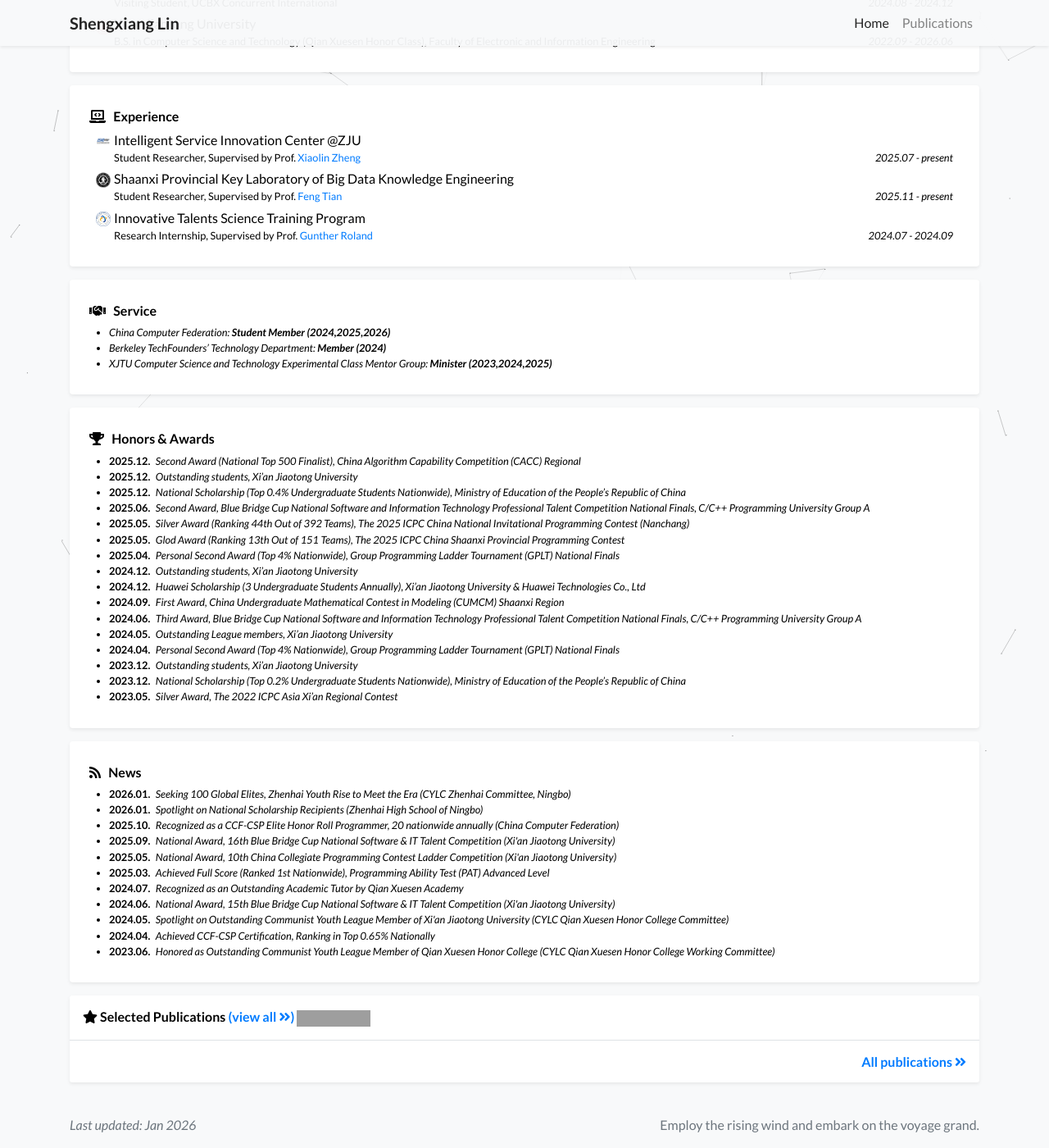
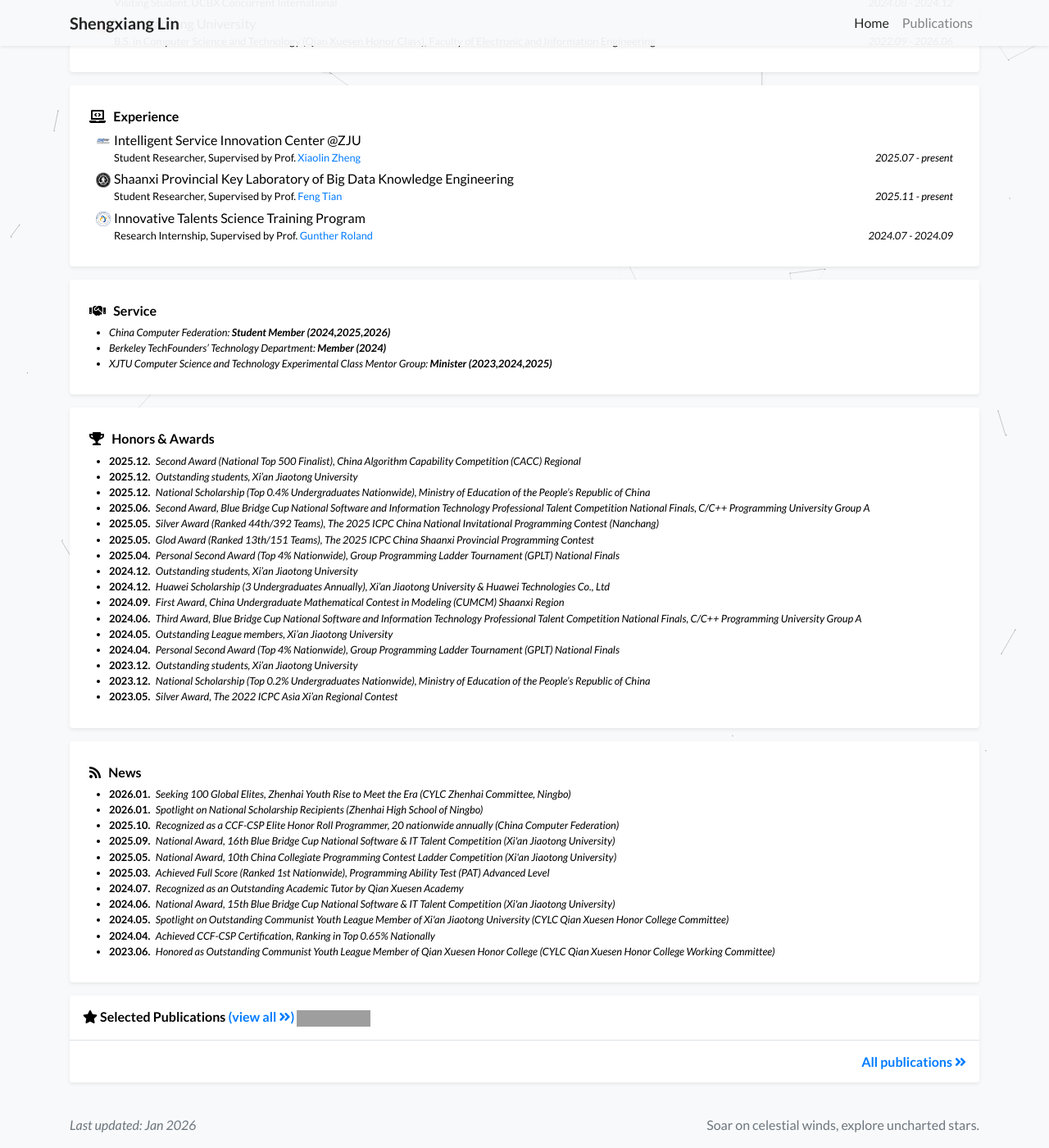
Before and after one commit to Shengxiang-Lin/Shengxiang-Lin.github.io, a Jekyll site: the page built from index.html, in a window 1280 px wide and 1400 px high, scrolled down 744 px. Shown: the whole window at 82% size. Built offline with Jekyll 4.4.1, drawn with Linux system fonts in a browser that asks for light colours; a style sheet for code colours, icons or effects is not loaded; grey boxes are pictures that could not be loaded.

Commit message:
Update profile.yml

```diff
--- a/_data/profile.yml
+++ b/_data/profile.yml
@@ -81,15 +81,15 @@ awards:
   url: "https://Shengxiang-Lin.github.io/assets/cv/cacc-second-award.pdf"
 - name: Outstanding students, Xi’an Jiaotong University
   date: 2025.12
-- name: National Scholarship (Top 0.4% Undergraduate Students Nationwide), Ministry of Education of the People’s Republic of China
+- name: National Scholarship (Top 0.4% Undergraduates Nationwide), Ministry of Education of the People’s Republic of China
   date: 2025.12
 - name: Second Award, Blue Bridge Cup National Software and Information Technology Professional Talent Competition National Finals, C/C++ Programming University Group A
   date: 2025.06
   url: "https://Shengxiang-Lin.github.io/assets/cv/Second%20Award%2C%20Blue%20Bridge%20Cup%20National%20Finals%20C%2B%2B%20Programming%20University%20Group%20A.pdf"
-- name: Silver Award (Ranking 44th Out of 392 Teams), The 2025 ICPC China National Invitational Programming Contest (Nanchang)
+- name: Silver Award (Ranked 44th/392 Teams), The 2025 ICPC China National Invitational Programming Contest (Nanchang)
   date: 2025.05
   url: "https://Shengxiang-Lin.github.io/assets/cv/Silver%20Award%2C%20The%202025%20ICPC%20China%20Nanchang%20National%20Invitational%20Programming%20Contest.pdf"
-- name: Glod Award (Ranking 13th Out of 151 Teams), The 2025 ICPC China Shaanxi Provincial Programming Contest
+- name: Glod Award (Ranked 13th/151 Teams), The 2025 ICPC China Shaanxi Provincial Programming Contest
   date: 2025.05
   url: "https://Shengxiang-Lin.github.io/assets/cv/Glod%20Award%2CThe%202025-2026%20ICPC%20China%20Shaanxi%20Provincial%20Programming%20Contest.pdf"
 - name: Personal Second Award (Top 4% Nationwide), Group Programming Ladder Tournament (GPLT) National Finals
@@ -98,7 +98,7 @@ awards:
 - name: Outstanding students, Xi’an Jiaotong University
   date: 2024.12
   url: "https://Shengxiang-Lin.github.io/assets/cv/Outstanding%20Student.pdf"
-- name: Huawei Scholarship (3 Undergraduate Students Annually), Xi’an Jiaotong University & Huawei Technologies Co., Ltd
+- name: Huawei Scholarship (3 Undergraduates Annually), Xi’an Jiaotong University & Huawei Technologies Co., Ltd
   date: 2024.12
   url: "https://Shengxiang-Lin.github.io/assets/cv/Huawei%20scholarship.pdf"
 - name: First Award, China Undergraduate Mathematical Contest in Modeling (CUMCM) Shaanxi Region
@@ -116,7 +116,7 @@ awards:
 - name: Outstanding students, Xi’an Jiaotong University
   date: 2023.12
   url: "https://Shengxiang-Lin.github.io/assets/cv/Outstanding%20students%2C%20Xi%E2%80%99an%20Jiaotong%20University.pdf"
-- name: National Scholarship (Top 0.2% Undergraduate Students Nationwide), Ministry of Education of the People’s Republic of China
+- name: National Scholarship (Top 0.2% Undergraduates Nationwide), Ministry of Education of the People’s Republic of China
   date: 2023.12
   url: "https://Shengxiang-Lin.github.io/assets/cv/National%20Scholarship.pdf"
 - name: Silver Award, The 2022 ICPC Asia Xi’an Regional Contest
@@ -163,4 +163,4 @@ news:
 # Feel free to replace the footer text if you would like to, but I will greatly appreciate it
 # if you keep the link to the template so that more people can benefit from it. Thanks!
 footer_text: >-
-  Employ the rising wind and embark on the voyage grand.
+  Soar on celestial winds, explore uncharted stars.
```
